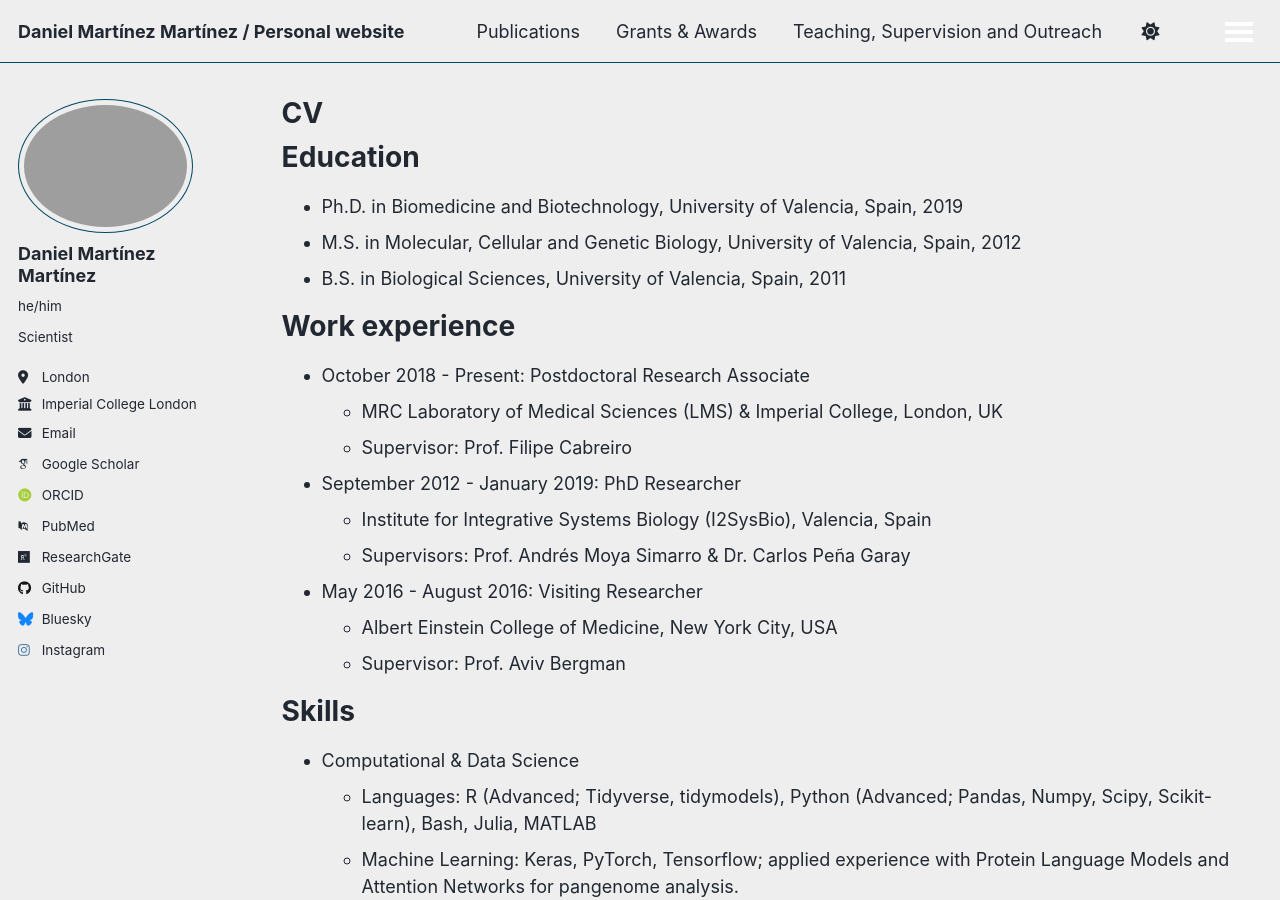
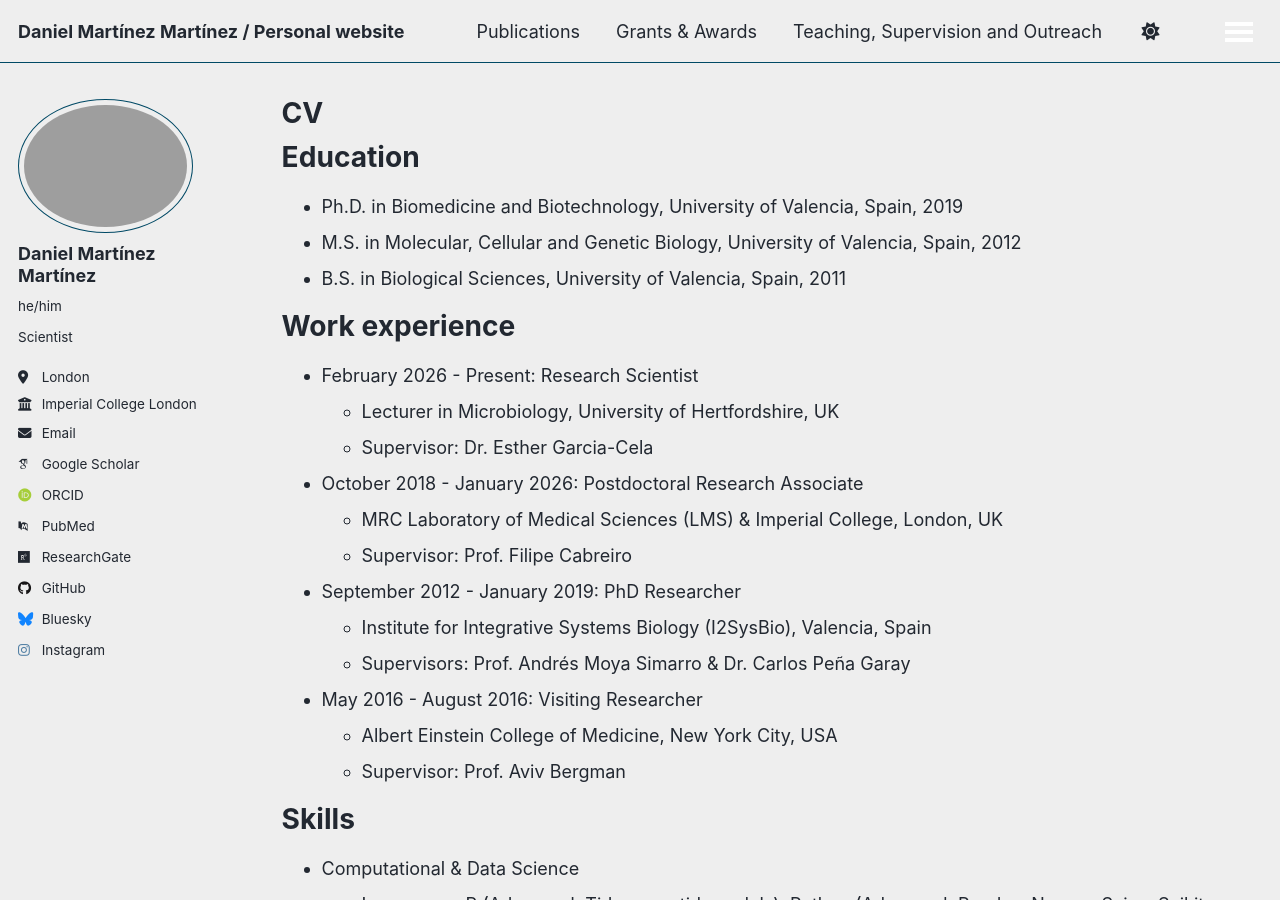
Before and after one commit to dmartimarti/dmartimarti.github.io, a Jekyll site: the page built from _pages/cv.md, in a window 1280 px wide and 900 px high. Built offline with Jekyll 4.4.1, drawn with Linux system fonts in a browser that asks for light colours; some web fonts are replaced; a script that is not in the unit is left out; some of the changed text lies outside the part shown.

```diff
--- a/_data/authors.yml
+++ b/_data/authors.yml
@@ -3,7 +3,7 @@
 Name Name:
   name        : "Daniel Martínez Martínez"
   uri         : "http://name.com"
-  email       : "d.martinez@lms.mrc.ac.uk"
+  email       : "d.martinez-martinez@herts.ac.uk"
   bio         : "This is the first name."
   avatar      : "DSC08188.jpeg"
   twitter     : "dan_martimarti"
--- a/_pages/cv.md
+++ b/_pages/cv.md
@@ -17,7 +17,11 @@ Education
 
 Work experience
 ======
-* October 2018 - Present: Postdoctoral Research Associate
+* February 2026 - Present: Research Scientist
+  * Lecturer in Microbiology, University of Hertfordshire, UK
+  * Supervisor: Dr. Esther Garcia-Cela
+
+* October 2018 - January 2026: Postdoctoral Research Associate
   * MRC Laboratory of Medical Sciences (LMS) & Imperial College, London, UK
   * Supervisor: Prof. Filipe Cabreiro
 
@@ -57,6 +61,7 @@ Publications
 Talks
 ======
 * Invited & Selected Talks
+  * Mapping the *E. coli* pangenome functional landscape onto host phenotype. Seminar at King's College London, UK, Nov. 2025.
   * Navigating the *E. coli* pangenome to identify metformin drivers. The Local Pangenome, Alicante, Spain, Oct. 2023.
   * Microbiome in drug response: navigating the genetic landscape of the *E. coli* pangenome. Institute of Integrative Systems Biology (I2SysBio), Valencia, Spain, Apr. 2023.
   * Microbiome in drug response: navigating the genetic landscape of the *E. coli* pangenome. Pharmacogenetics and Stratified Medicine Network, London, UK, Jun. 2022.
@@ -82,7 +87,7 @@ Teaching
 
 Service and leadership
 ======
-* Safety Supervisor for the Cabreiro Lab at MRC Laboratory of Medical Sciences (2018 - Present).
+* Safety Supervisor for the Cabreiro Lab at MRC Laboratory of Medical Sciences (2018 - 2026).
 * Organizing Committee Member for the National Congress of Young Researchers in Biomedicine in Valencia (2015 - 2017).
 
 Languages
```
Also changed, not shown: _pages/404.md (+1 -1 lines).
